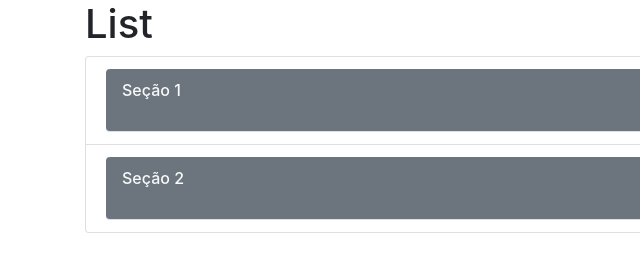
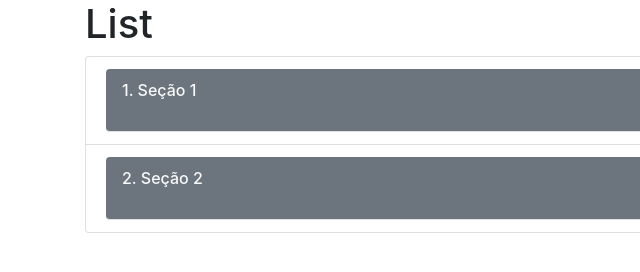
Before and after one commit to MicaelRiboura/sortablejs-experiment, a website with bundled scripts: page index.html in a window 1280 px wide. Shown: the full height of the page, 0-640 px from the left. Built offline with nearby package versions, Linux system fonts and the light colour scheme.

Commit message:
feat: add class section-title in items of list

```diff
--- a/index.html
+++ b/index.html
@@ -23,7 +23,7 @@
         <div id="simpleList" class="list-group">
             <div class="list-group-item">
                 <div class="m-0 breadcrumb bg-secondary border-bottom d-flex justify-content-between">
-                    <h6 class="text-light">Seção 1</h6>
+                    <h6 class="text-light section-title">Seção 1</h6>
                     <div class="d-flex align-items-center">
                         <button class="d-flex align-items-center btn btn-warning mr-3" type="button">
                             <svg xmlns="http://www.w3.org/2000/svg" class="mr-2" style="width: 16px;" viewBox="0 0 20 20"
@@ -61,7 +61,7 @@
 
             <div class="list-group-item">
                 <div class="m-0 breadcrumb bg-secondary border-bottom d-flex justify-content-between">
-                    <h6 class="text-light">Seção 2</h6>
+                    <h6 class="text-light section-title">Seção 2</h6>
                     <div class="d-flex align-items-center">
                         <button class="d-flex align-items-center btn btn-warning mr-3" type="button">
                             <svg xmlns="http://www.w3.org/2000/svg" class="mr-2" style="width: 16px;" viewBox="0 0 20 20"
```
